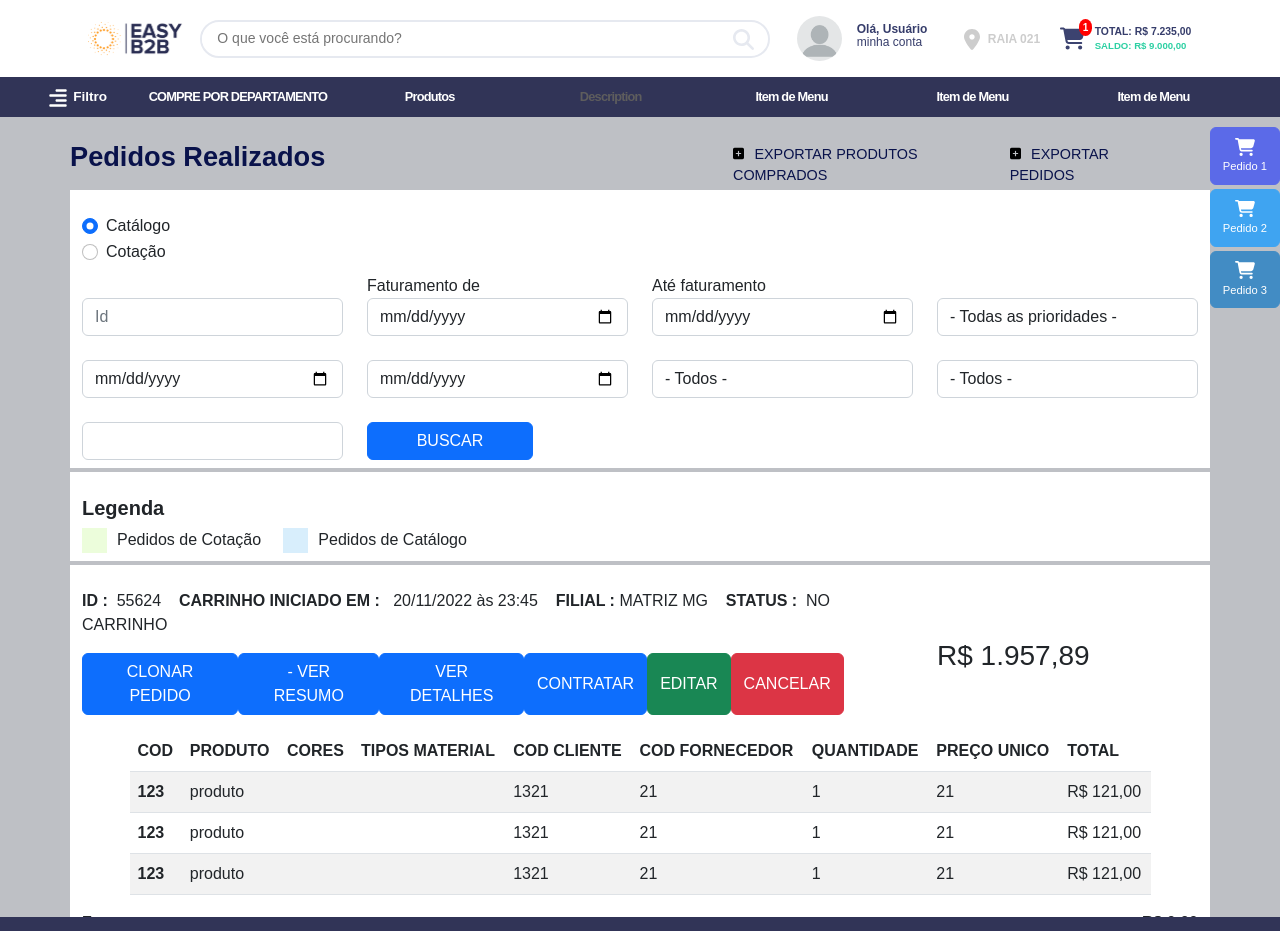
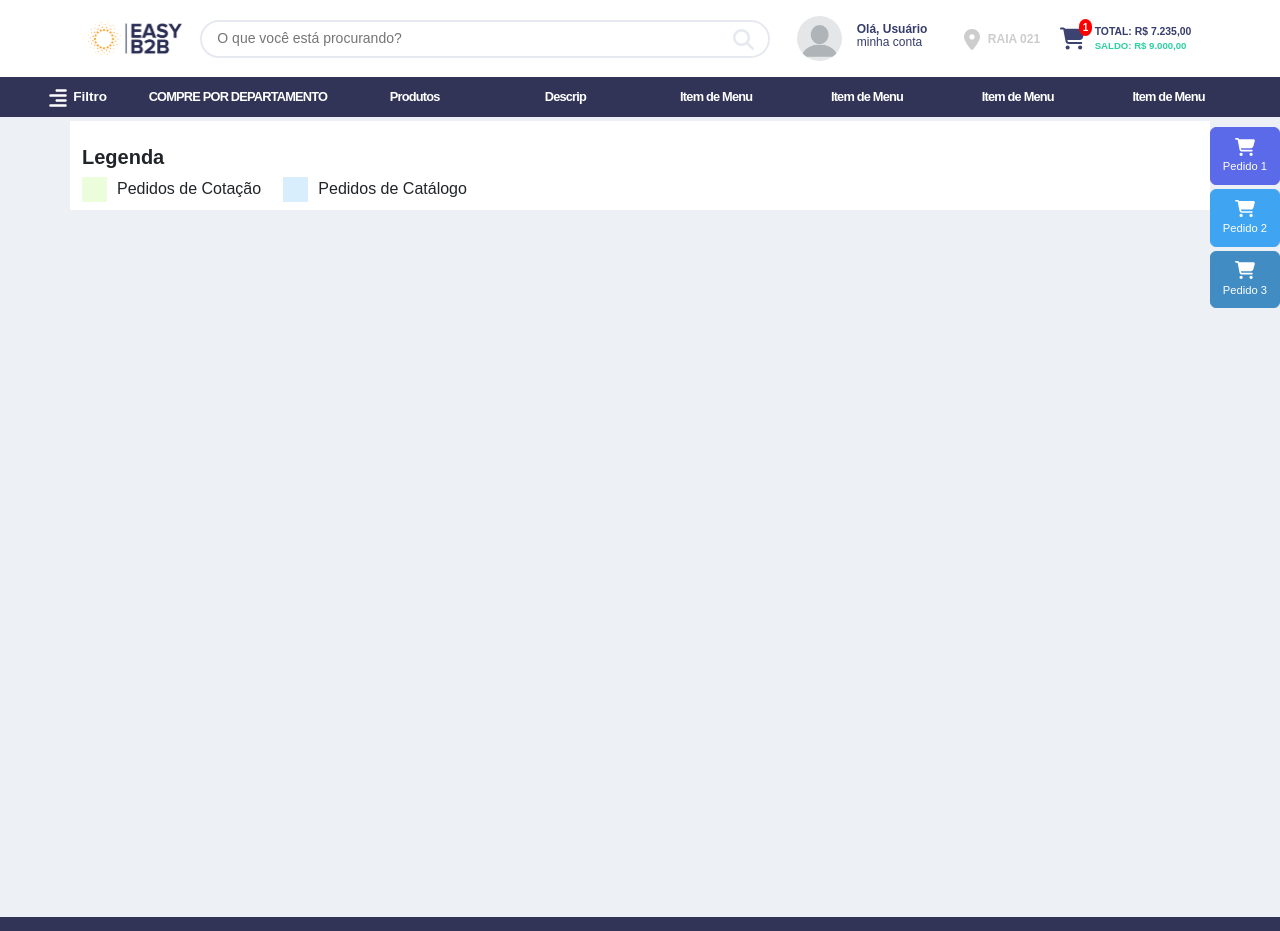
Before and after one commit to tiagorahal/easyb2b-client, a React (Create React App) app: page /description in a window 1280 px wide. Shown: the top 931 px of the page. Built offline with nearby package versions, Linux system fonts and the light colour scheme.

Commit message:
Add test link on header, correct bg color

```diff
--- a/src/components/header.js
+++ b/src/components/header.js
@@ -183,8 +183,8 @@ function Header(){
                         <div className="row align-items-center justify-content-center menu-item">
                             <div className="col-auto">COMPRE POR DEPARTAMENTO</div>
                             <Link to="/ProductsList" className="col text-center btn-products-link">Produtos</Link>
-
-                            <div className="col text-center"><Link to="/Description" className="user-link">Description</Link></div>
+                            <Link to="/Description" className="col text-center btn-products-link">Descrip</Link>
+                            <div className="col text-center">Item de Menu</div>
                             <div className="col text-center">Item de Menu</div>
                             <div className="col text-center">Item de Menu</div>
                             <div className="col text-center">Item de Menu</div>
--- a/src/pages/description.js
+++ b/src/pages/description.js
@@ -4,95 +4,6 @@ import "./description.css";
 function Description(){
     return(
         <div className="pedidos-main">
-          <div className="pedidos container">
-            <div className="row pt-4">
-              <div className="row">
-                <h1 className="pedidos-titulo col-7 pb-2 align-items-center">Pedidos Realizados</h1>
-                <div className="col d-flex justify-content-between align-items-center">
-                  <a href="#" className="pedidos-link">
-                    <img className="pedidos-icon-image"
-                    src={`${process.env.PUBLIC_URL}assets/icons/square-plus-solid.svg`}
-                    alt="logo"/>
-                    EXPORTAR PRODUTOS COMPRADOS
-                  </a>
-                  <a href="#" className="pedidos-link">
-                    <img className="pedidos-icon-image"
-                    src={`${process.env.PUBLIC_URL}assets/icons/square-plus-solid.svg`}
-                    alt="logo"/>
-                    EXPORTAR PEDIDOS
-                  </a>
-                </div>
-              </div>
-              <form className="pedidos-form pb-2 pt-4">
-                <div class="form-row pb-2">
-                  <div class="form-check">
-                    <input class="form-check-input" type="radio" name="exampleRadios" id="exampleRadios1" value="option1" checked />
-                    <label class="form-check-label" for="exampleRadios1">
-                      Catálogo
-                    </label>
-                  </div>
-                  <div class="form-check">
-                    <input class="form-check-input" type="radio" name="exampleRadios" id="exampleRadios2" value="option2" />
-                    <label class="form-check-label" for="exampleRadios2">
-                      Cotação
-                    </label>
-                  </div>
-                </div>
-                <div class="row">
-                <div class="form-group col-3">
-                  <label for="inputZip"></label>
-                  <input type="text" class="form-control" id="inputZip" placeholder="Id" />
-                </div>
-                  <div class="form-group col-3">
-                    <label for="inputZip">Faturamento de</label>
-                    <input type="date" class="form-control" id="inputZip" placeholder="dd/mm/aaaa" />
-                  </div>
-                  <div class="form-group col-3">
-                    <label for="inputZip">Até faturamento</label>
-                    <input type="date" class="form-control" id="inputZip" placeholder="dd/mm/aaaa" />
-                  </div>
-                  <div class="form-group col-3">
-                    <label for="inputZip"></label>
-                    <select id="inputState" class="form-control">
-                      <option selected>- Todas as prioridades -</option>
-                    </select>
-                  </div>
-                </div>
-                <div class="row">
-                  <div class="form-group col-3">
-                    <label for="inputZip"></label>
-                    <input type="date" class="form-control" id="inputZip" />
-                  </div>
-                  <div class="form-group col-3">
-                    <label for="inputZip"></label>
-                    <input type="date" class="form-control" id="inputZip" />
-                  </div>
-                  <div class="form-group col-3">
-                    <label for="inputZip"></label>
-                    <select id="inputState" class="form-control">
-                      <option selected>- Todos -</option>
-                    </select>
-                  </div>
-                  <div class="form-group col-3">
-                    <label for="inputZip"></label>
-                    <select id="inputState" class="form-control">
-                      <option selected>- Todos -</option>
-                    </select>
-                  </div>
-                </div>
-                <div class="row">
-                <div class="form-group col-3">
-                  <label for="inputZip"></label>
-                  <input type="text" class="form-control" id="inputZip" />
-                </div>
-                <div class="form-group col-2">
-                  <label for="inputZip" style={{opacity: 0}} >gambiarra</label>
-                  <button type="submit" class="btn btn-primary w-100">BUSCAR</button>
-                </div>
-                </div>
-              </form>
-            </div>
-          </div>
           <div className="pedidos container">
             <div className="row pt-1">
               <form className="pedidos-form pb-2">
@@ -113,104 +24,6 @@ function Description(){
               </form>
             </div>
           </div>
-          <div className="pedidos container pt-1">
-            <div className="row pt-4 pedidos-bg">
-              <div className="col-9">
-                <div className="d-flex flex-column">
-                  <div className="pedidos-text">
-                    <p>
-                      <b>ID : &nbsp;</b>55624
-                      &nbsp;&nbsp;&nbsp;
-                      <b>CARRINHO INICIADO EM : &nbsp;</b> 20/11/2022 às 23:45
-                      &nbsp;&nbsp;&nbsp;
-                      <b>FILIAL : </b>MATRIZ MG
-                      &nbsp;&nbsp;&nbsp;
-                      <b>STATUS : &nbsp;</b>NO CARRINHO
-                    </p>
-                  </div>
-                  <div className="pedidos-buttons d-flex justify-content-between col-11 pb-3">
-                    <button type="button" class="btn btn-primary">CLONAR PEDIDO</button>
-                    <button type="button" class="btn btn-primary">- VER RESUMO</button>
-                    <button type="button" class="btn btn-primary">VER DETALHES</button>
-                    <button type="button" class="btn btn-primary">CONTRATAR</button>
-                    <button type="button" class="btn btn-success">EDITAR</button>
-                    <button type="button" class="btn btn-danger">CANCELAR</button>
-                  </div>
-                </div>
-              </div>
-              <div className="col-3 d-flex align-items-center">
-                <h3>R$ 1.957,89</h3>
-              </div>
-            </div>
-            <div className="row pedidos-bg">
-              <div className="col-11 m-auto">
-                <table class="table table-striped">
-                  <thead>
-                    <tr>
-                      <th scope="col">COD</th>
-                      <th scope="col">PRODUTO</th>
-                      <th scope="col">CORES</th>
-                      <th scope="col">TIPOS MATERIAL</th>
-                      <th scope="col">COD CLIENTE</th>
-                      <th scope="col">COD FORNECEDOR</th>
-                      <th scope="col">QUANTIDADE</th>
-                      <th scope="col">PREÇO UNICO</th>
-                      <th scope="col">TOTAL</th>
-                    </tr>
-                  </thead>
-                  <tbody>
-                    <tr >
-                      <th scope="row">123</th>
-                      <td>produto</td>
-                      <td></td>
-                      <td></td>
-                      <td>1321</td>
-                      <td>21</td>
-                      <td>1</td>
-                      <td>21</td>
-                      <td>R$ 121,00</td>
-                    </tr>
-                    <tr>
-                      <th scope="row">123</th>
-                      <td>produto</td>
-                      <td></td>
-                      <td></td>
-                      <td>1321</td>
-                      <td>21</td>
-                      <td>1</td>
-                      <td>21</td>
-                      <td>R$ 121,00</td>
-                    </tr>
-                    <tr>
-                      <th scope="row">123</th>
-                      <td>produto</td>
-                      <td></td>
-                      <td></td>
-                      <td>1321</td>
-                      <td>21</td>
-                      <td>1</td>
-                      <td>21</td>
-                      <td>R$ 121,00</td>
-                    </tr>
-                  </tbody>
-                </table>
-              </div>
-            </div>
-            <div className="row pedidos-bg">
-              <div className="col-12 m-auto">
-                <p className="d-flex justify-content-between">
-                  <b>Frete</b>
-                  <b>R$ 0,00</b>
-                </p>
-              </div>
-              <div className="col-12 m-auto">
-                <p className="d-flex justify-content-between">
-                  <b>Total do pedido</b>
-                  <b>R$ 1.957,89</b>
-                </p>
-              </div>
-            </div>
-          </div>
         </div>
     )
 }
--- a/src/pages/pedidos.css
+++ b/src/pages/pedidos.css
@@ -1,7 +1,7 @@
 
 .pedidos-main {
   height: 100vh;
-  background-color: #bec0c5;
+  background-color: #edf0f5;
   overflow: scroll;
   overflow-x: hidden;
 }
```
